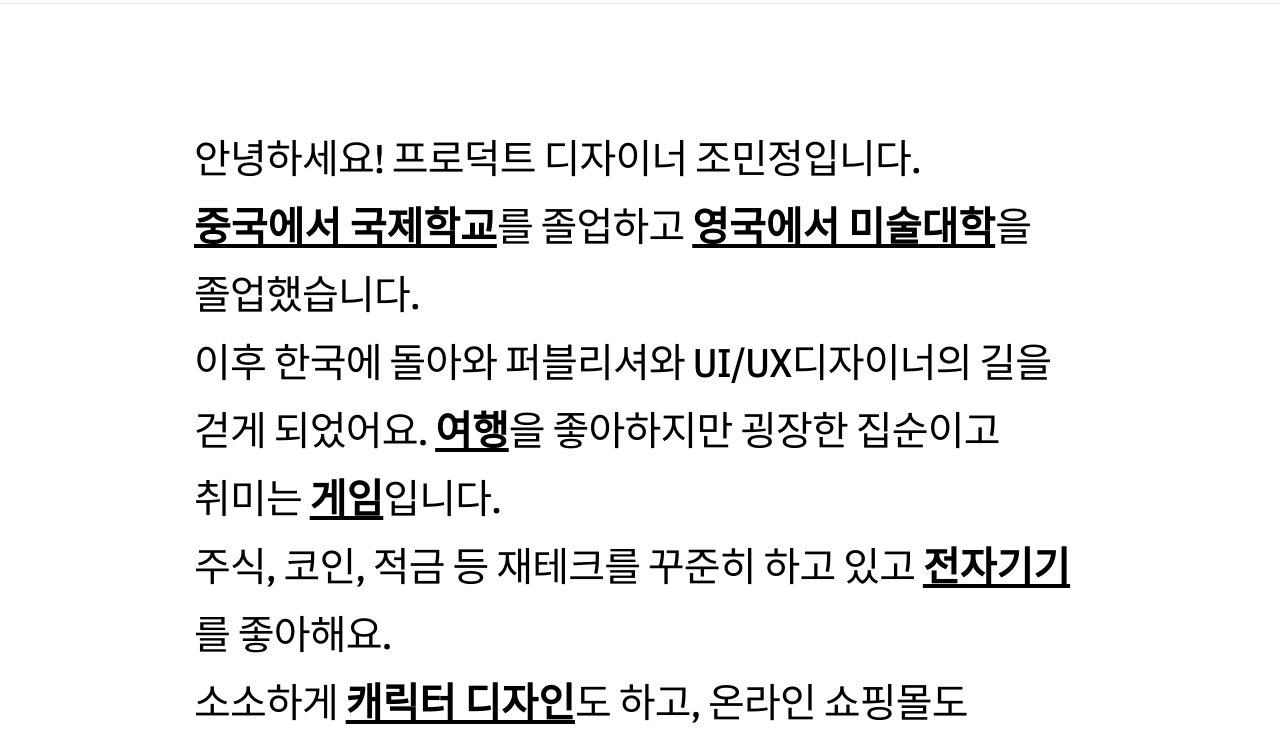
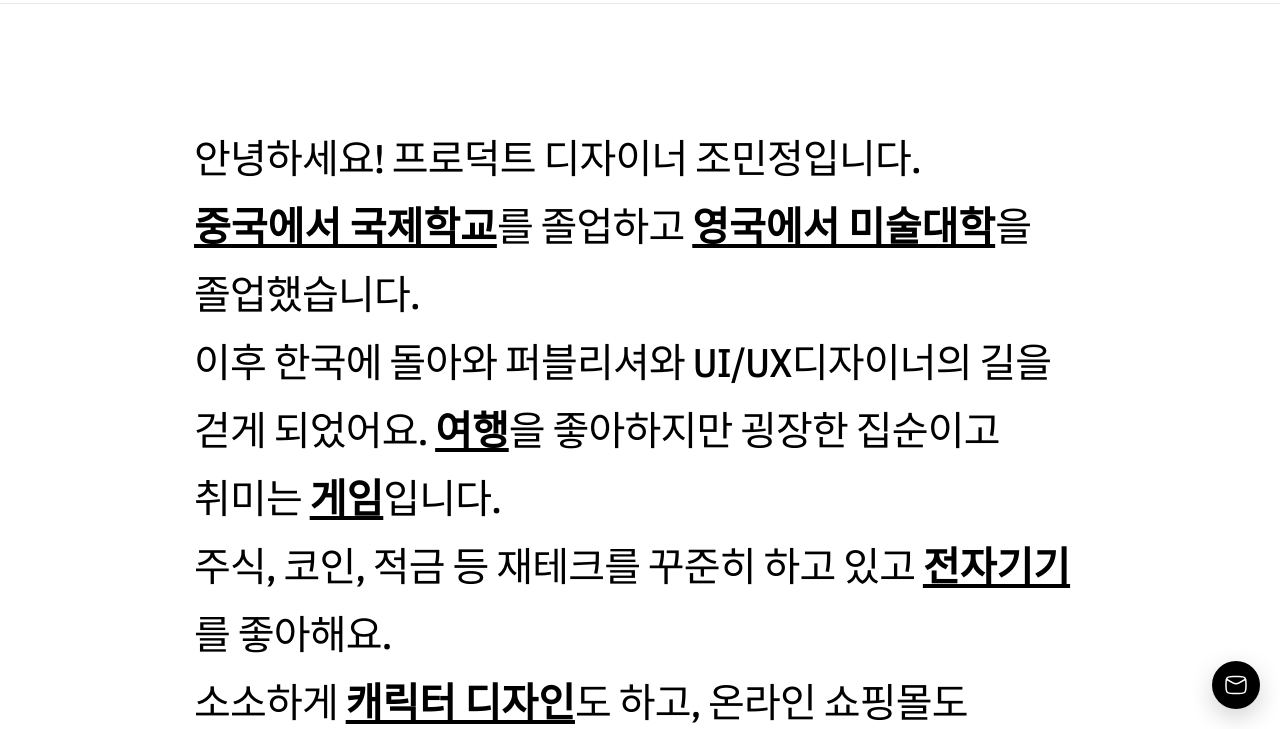
Before and after one commit to minzcho/portfolio, a plain HTML site: page about.html in a window 1280 px wide. Shown: the part 71-800 px from the top of the page. Drawn offline with nearby package versions, Linux system fonts and the light colour scheme; a web font is replaced by a local one.

Commit message:
About 페이지에 연락처 추가

```diff
--- a/about.html
+++ b/about.html
@@ -99,6 +99,16 @@
                 <figcaption>쭈바와 쪼야</figcaption>
             </figure>
         </div>
+        <a class="contact" href="mailto:designer.minjungcho@gmail.com"
+            aria-label="조민정에게 이메일 보내기" title="이메일 보내기" data-cursor-label="Email me">
+            <svg xmlns="http://www.w3.org/2000/svg" viewBox="0 0 24 24" width="24" height="24" color="currentColor" fill="none"
+                stroke="currentColor" stroke-width="1.5" stroke-linejoin="round">
+                <path d="M2 6L8.91302 9.91697C11.4616 11.361 12.5384 11.361 15.087 9.91697L22 6"></path>
+                <path
+                    d="M2.01577 13.4756C2.08114 16.5412 2.11383 18.0739 3.24496 19.2094C4.37608 20.3448 5.95033 20.3843 9.09883 20.4634C11.0393 20.5122 12.9607 20.5122 14.9012 20.4634C18.0497 20.3843 19.6239 20.3448 20.7551 19.2094C21.8862 18.0739 21.9189 16.5412 21.9842 13.4756C22.0053 12.4899 22.0053 11.5101 21.9842 10.5244C21.9189 7.45886 21.8862 5.92609 20.7551 4.79066C19.6239 3.65523 18.0497 3.61568 14.9012 3.53657C12.9607 3.48781 11.0393 3.48781 9.09882 3.53656C5.95033 3.61566 4.37608 3.65521 3.24495 4.79065C2.11382 5.92608 2.08114 7.45885 2.01576 10.5244C1.99474 11.5101 1.99475 12.4899 2.01577 13.4756Z">
+                </path>
+            </svg>
+        </a>
     </main>
 
     <script src="js/about.js"></script>
--- a/css/style.css
+++ b/css/style.css
@@ -296,6 +296,113 @@ img {
         letter-spacing: -0.02em;
         padding: 2px 8px;
         max-width: calc(100vw - 48px - 28%);
+    }
+}
+
+.contact {
+    position: fixed;
+    right: 20px;
+    bottom: 20px;
+    width: 48px;
+    height: 48px;
+    border-radius: 999px;
+    background: #000;
+    display: flex;
+    align-items: center;
+    justify-content: center;
+    z-index: 20;
+    isolation: isolate;
+    box-shadow: 0 8px 24px rgba(0, 0, 0, 0.18);
+    -webkit-tap-highlight-color: transparent;
+    touch-action: manipulation;
+    transition:
+        transform 0.28s cubic-bezier(0.22, 1, 0.36, 1),
+        background-color 0.22s ease,
+        box-shadow 0.28s ease;
+    animation: contact-enter 0.55s cubic-bezier(0.22, 1, 0.36, 1) 0.18s both;
+}
+
+.contact::before {
+    content: '';
+    position: absolute;
+    inset: -1px;
+    border: 1px solid rgba(27, 28, 122, 0.55);
+    border-radius: inherit;
+    opacity: 0;
+    transform: scale(0.78);
+    z-index: -1;
+    transition:
+        opacity 0.24s ease,
+        transform 0.35s cubic-bezier(0.22, 1, 0.36, 1);
+}
+
+.contact svg {
+    width: 24px;
+    height: 24px;
+    color: #fff;
+    transition: transform 0.32s cubic-bezier(0.22, 1, 0.36, 1);
+}
+
+.contact:hover {
+    text-decoration: none;
+}
+
+@media (hover: hover) and (pointer: fine) {
+    .contact:hover {
+        background: var(--color-nav-active);
+        transform: translateY(-4px);
+        box-shadow: 0 14px 30px rgba(27, 28, 122, 0.24);
+    }
+
+    .contact:hover::before {
+        opacity: 1;
+        transform: scale(1.32);
+    }
+
+    .contact:hover svg {
+        transform: translate(2px, -2px) rotate(-6deg);
+    }
+}
+
+.contact:active {
+    transform: translateY(-1px) scale(0.92);
+    box-shadow: 0 4px 12px rgba(0, 0, 0, 0.2);
+    transition-duration: 0.08s;
+}
+
+.contact:active::before {
+    opacity: 0.35;
+    transform: scale(0.94);
+    transition-duration: 0.08s;
+}
+
+.contact:active svg {
+    transform: scale(0.9);
+    transition-duration: 0.08s;
+}
+
+.contact:focus-visible {
+    outline: 3px solid rgba(27, 28, 122, 0.28);
+    outline-offset: 5px;
+}
+
+@keyframes contact-enter {
+    from {
+        opacity: 0;
+        transform: translateY(14px) scale(0.9);
+    }
+    to {
+        opacity: 1;
+        transform: translateY(0) scale(1);
+    }
+}
+
+@media (prefers-reduced-motion: reduce) {
+    .contact,
+    .contact::before,
+    .contact svg {
+        animation: none;
+        transition: none;
     }
 }
 
```
